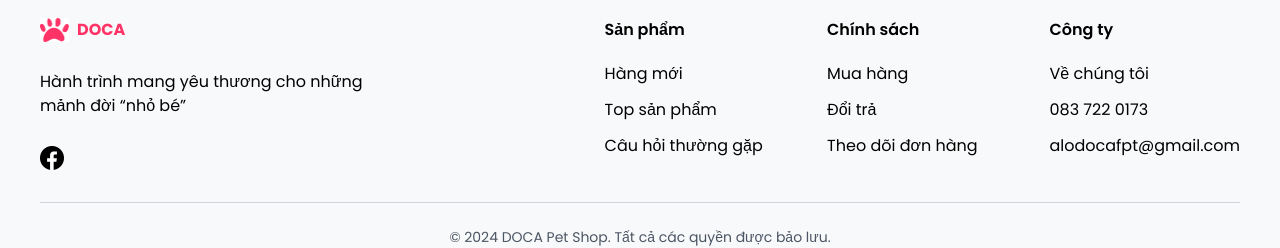
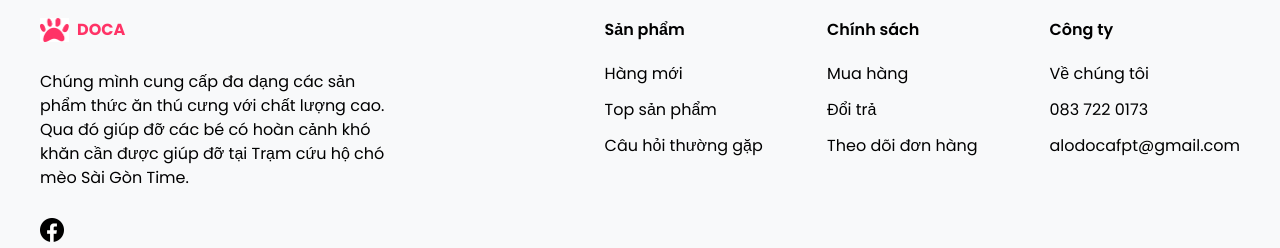
Before and after one commit to DOCASystem/DOCASystem.FE, a Next.js app: page / in a window 1280 px wide. Shown: the part 2369-2617 px from the top of the page. Built offline with nearby package versions, Linux system fonts and the light colour scheme; no server answers.

Commit message:
update info footer

```diff
--- a/src/components/footer/index.tsx
+++ b/src/components/footer/index.tsx
@@ -14,7 +14,9 @@ export default function Footer() {
           <div className="flex flex-col w-full lg:w-[349px] gap-4 md:gap-7">
             <LogoDoca />
             <p className="text-sm md:text-base">
-              Hành trình mang yêu thương cho những mảnh đời &ldquo;nhỏ bé&rdquo;
+              Chúng mình cung cấp đa dạng các sản phẩm thức ăn thú cưng với chất
+              lượng cao. Qua đó giúp đỡ các bé có hoàn cảnh khó khăn cần được
+              giúp đỡ tại Trạm cứu hộ chó mèo Sài Gòn Time.
             </p>
             <div className="flex flex-row gap-5">
               <FooterIcon
```
